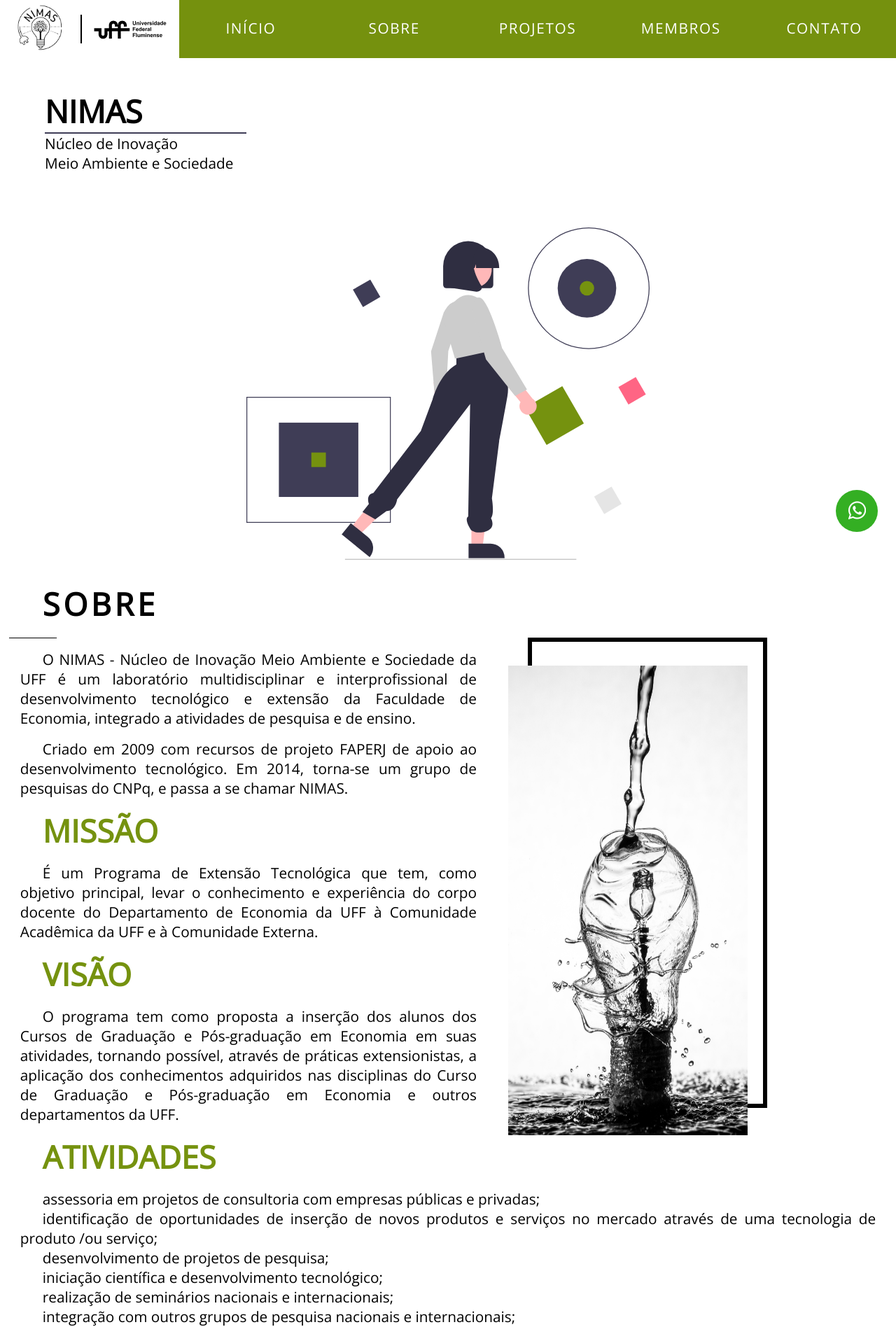
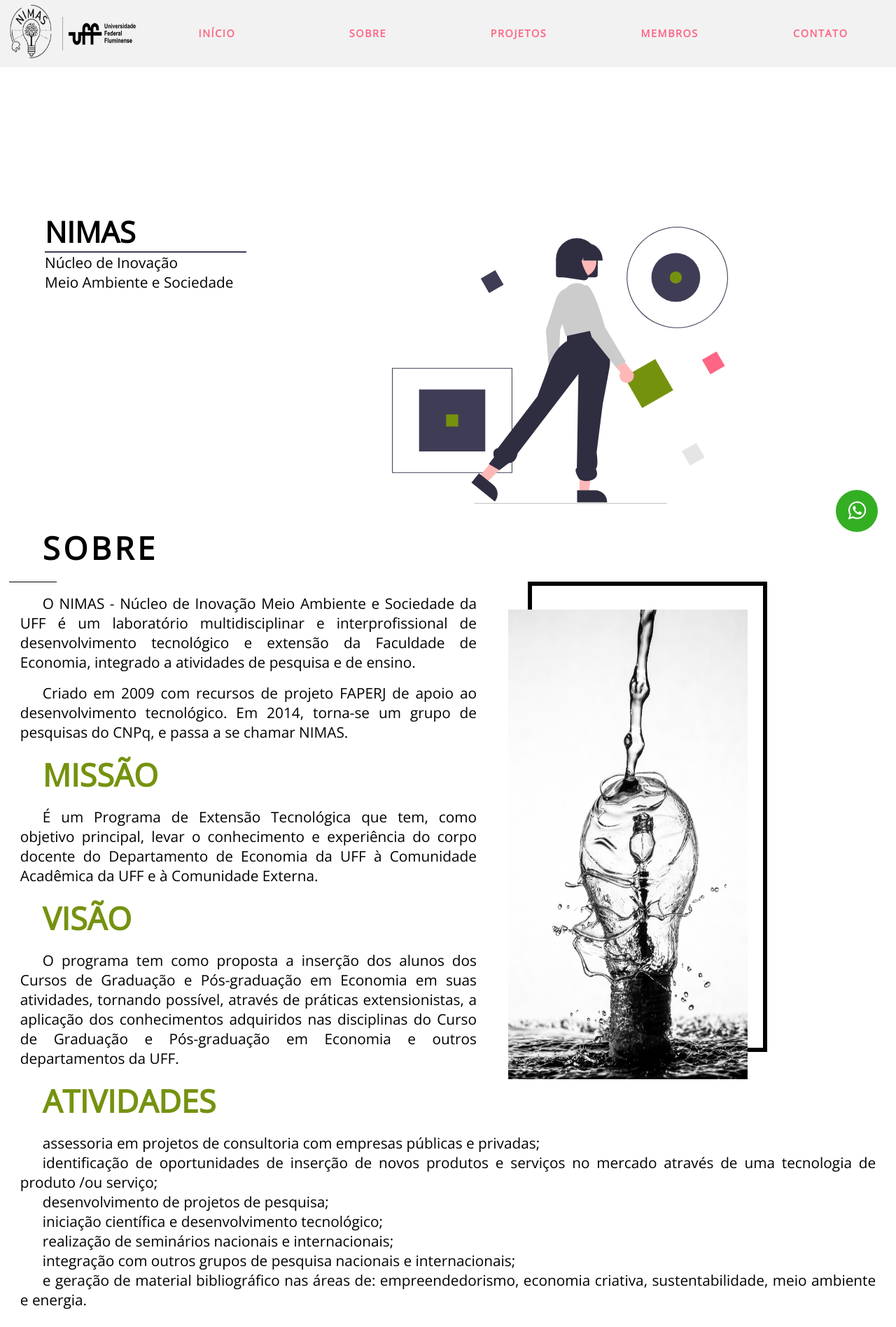
Before and after one commit to nimasuff/site-institucional, a PHP site: page / in a window 1280 px wide. Shown: the top 1896 px of the page at 70% size. Run offline with PHP 8.4, Linux system fonts and the light colour scheme.

Commit message:
Criação da responsividade do navegador e da primeira seção do site

```diff
--- a/index.html
+++ b/index.html
@@ -15,45 +15,39 @@
     <link href="https://fonts.googleapis.com/css2?family=Open+Sans:wght@300&display=swap" rel="stylesheet">
 </head>
 <body>
-    <header id="menu-e-discovery">
-        <nav>
-            <div id="container">
-                <div id="logo">
-                    <img src="img/logo nimas sem uff.png" alt="Logo do NIMAS">
-                    <img src="img/logo uff.png" alt="Logo da Universidade Federal Fluminense (UFF)">
+    <header id="menu">
+        <nav id="menu-navegacao">
+            <div id="menu-logo">
+                <img src="img/logo nimas sem uff.png" alt="Logo do NIMAS" id="logo-nimas">
+                <div class="linha-vertical"></div>
+                <img src="img/logo uff.png" alt="Logo da Universidade Federal Fluminense (UFF)" id="logo-uff">
             </div>
 
-                <div id="menu">
-                    <a href="#principal">Início</a>
-                    <a href="#sobre">Sobre</a>
-                    <a href="#projetos">Projetos</a>
-                    <a href="membros.html" onmouseover="submenuMembro()" onfocus="submenuMembro()" id="botao-membros">Membros</a>
-                    <a href="#contato">Contato</a>
+            <div id="menu-links" style="right: -100%;">
+                <a href="#principal" class="over-sublinha">Início</a>
+                <a href="#sobre" class="over-sublinha">Sobre</a>
+                <a href="#projetos" class="over-sublinha">Projetos</a>
+                <a href="membros.html" onmouseover="submenuMembro()" onfocus="submenuMembro()" id="botao-membros" class="over-sublinha">Membros</a>
+                <a href="#contato" class="over-sublinha">Contato</a>
             </div>
-                <div id="botão-menu">
-                    <label for="barra-menu"><i class="fa fa-bars" id="barras" style="transform: rotate(0deg);"></i></label>
-                    <input type="checkbox" name="barra-menu" id="barra-menu" onchange="menuMobile()">
-                </div>
+
+            <div id="menu-barras-mobile" style="right: 3%;">
+                <label for="barra-menu"><i class="fa fa-bars" id="barras" style="transform: rotate(0deg);color: #000;"></i></label>
+                <input type="checkbox" name="barra-menu" id="barra-menu">
             </div>
         </nav>
-        <div id="submenu-membro" style="display: none;">
-            <a href="coordenadora">Coordenação</a>
-            <a href="pesquisadores-uff">Pesquisadores Internos</a>
-            <a href="pesquisadores-externos">Pesquisadores Externos</a>
-            <a href="formandos-ciencias-economicas">Graduandos Ciências Econômicas</a>
-            <a href="alunos">Graduandos Ciências Ambientais</a>
-        </div>
-        <div class="discovery">
+    </header>
+    <section class="discovery">
         <div id="titulo-si">
             <h1>NIMAS</h1>
             <div class="sublinhado"></div>
             <p>Núcleo de Inovação <br>Meio Ambiente e Sociedade</p>
         </div>
+
         <div class="image-explan">
             <img src="img/call-to-action/tec-logic.svg" alt="Animação de personagem lógica e tec">
         </div>
-        </div>
-    </header>
+    </section>
     <section id="sobre">
         <div class="container">
             <article>
--- a/main.css
+++ b/main.css
@@ -18,11 +18,13 @@
 
     --fonte-principal: 'Open Sans', sans-serif;
 
-    --fonte-tamanho-desktop-grande: calc(2vw + .7rem);
+    --fonte-tamanho-desktop-grande: calc(2vw + 1rem);
     --fonte-tamanho-desktop-pequno: calc(1vw + .5rem);
+    --fonte-tamanho-desktop-menu: calc(.5vw + .5rem);
 
     --fonte-tamanho-mobile-grande: calc(1vw + 2rem);
     --fonte-tamanho-mobile-pequeno: calc(1vw + 1rem);
+    --fonte-tamanho-mobile-menu: calc(.5vw + .7rem);
 
     --cor: #F2D543;
 }
@@ -38,6 +40,11 @@
     box-sizing: content-box;
     overflow-x: hidden;
     font-family: var(--fonte-principal);
+    overflow-y: hidden;
+}
+
+html{
+    overflow-y: visible;
 }
 
 body{
@@ -48,220 +55,187 @@ body{
 }
 
 
-/* FORMATAÇÃO DO MENU DE NAVEGAÇÃO (desktop first)*/
-nav{
-    position: fixed;
+/* FORMATAÇÃO DO MENU DE NAVEGAÇÃO & CHAMADA DO SITE (desktop first)*/
+
+    #menu #menu-navegacao{
+        display: flex;
+        flex-direction: row;
+        height: 10vh;
         width: 100%;
+        justify-content: space-between;
+        background-color: var(--cor-cinza2);
+    }
+        #menu-navegacao #menu-logo{
             display: flex;
             flex-direction: row;
             align-items: center;
-    padding: 0;
+            height: 100%;
+            width: 100%;
+        }
+            #menu-logo #logo-nimas{
+                height: 100%;
+            }
+            #menu-logo .linha-vertical{
+                width: 1.5px;
+                height: 50%;
+                background-color: var(--cor-cinza);
+            }
+            #menu-logo #logo-uff{
+                height: 100%;
+            }
+        #menu-navegacao #menu-links{
+            display: flex;
+            flex-direction: column;
+            justify-content: space-evenly;
+            align-items: center;
+            position: fixed;
+            height: min-content;
+            width: 35%;
+            background-color: var(--cor-roxo);
+            padding-top: 3rem;
+
+            z-index: 1000;
+            transition: right 300ms ease;
+        }
+            #menu-links a{
+                text-transform: uppercase;
+                text-decoration: none;
+                text-align: center;
+
+                font-size: var(--fonte-tamanho-mobile-menu);
+                color: var(--cor-rosa);
+                letter-spacing: .1rem;
+
+                position: relative;
+                line-height: 10vh;
+                width: 100%;
+                height: 100%;
+            }
+                .over-sublinha::after{
+                    content: '';
+                    width:  100%;
+                    height: 2px;
+                    background-color: var(--cor-rosa);
+                    position: absolute;
+                    bottom: 0;
+                    left: 0;
+
+                    transform: scaleX(0);
+                    transform-origin: right;
+                    transition: transform 300ms ease;
+                }
+                .over-sublinha:hover::after{
+                    transform-origin: left;
+                    transform: scaleX(1);
+                }
+        #menu-navegacao #menu-barras-mobile{
+            display: flex;
             justify-content: center;
-    background-color: var(--cor-destaque);
-    z-index: 999;
+            align-items: center;
+            z-index: 1000;
+            top: 2%;
+
+            position: fixed;
+            transition: right 300ms ease;
+        }
+            #menu-barras-mobile input[type="checkbox"]{
+                display: none;
+            }
+            #menu-barras-mobile #barras{
+                font-size: var(--fonte-tamanho-mobile-grande);
+                transition:
+                    transform 300ms ease,
+                    color 400ms ease;
             }
 
-    #container {
-        width: 100vw;
+.discovery{
     display: flex;
-        flex-direction: row;
-        justify-content: space-between;
+    flex-direction: column;
+    justify-content: space-evenly;
+    align-items: flex-start;
+    height: auto;
+}
+    .discovery .image-explan{
+        display: flex;
+        width: 90%;
+        margin-left: 5%;
+    }
+        .image-explan img{
+            margin: 0 auto;
+            height: 100%;
+        }
+    .discovery #titulo-si{
+        margin: 5% 5%;
+        width: 90%;
+    }
+        #titulo-si h1{
+            font-size: var(--fonte-tamanho-mobile-grande);
+        }
+        #titulo-si .sublinhado{
+            height: 1.5px;
+            width: 100%;
+            background-color: var(--cor-roxo);
+        }
+        #titulo-si p{
+            font-size: var(--fonte-tamanho-mobile-pequeno);
         }
 
-        div#logo{
-            display: flex;
-            width: 20%;
+@media (min-width: 700px){
+    #menu{
+        position: fixed;
+        z-index: 1000;
+        width: 100%;
+    }
+        #menu #menu-navegacao{
+            height: 12vh;
+            width: 100%;
+            background: var(--cor-cinza2);
+        }
+            #menu-navegacao #menu-logo{
+                width: 15rem;
+            }
+            #menu-navegacao #menu-links{
                 flex-direction: row;
-            justify-content: space-around;
-            align-items: center;
-            left: 0;
-            top: 0;
-
-            background-color: var(--cor-primaria-clara);
-
-        }
-
-            div#logo img{
-                width: auto;
-                height: 5rem;
-                align-items: center;
-                position: relative;
-            }
-            div#logo:first-child::after{
-                content: '';
-                height: 50%;
-                width: 1.5px;
-                background-color: var(--cor-primaria-escura);
-                position: absolute;
-                left: 9%;
-                top: 25%;
-            }
-
-        div#menu{
-            display: flex;
-            flex-direction: row;
-            align-items: center;
-            justify-content: space-around;
-            line-height: 5rem;
-            flex-shrink: 0;
-            width: 80%;
-        }
-
-            #menu a{
-                width: 100%;
-                text-align: center;
-                text-decoration: none;
-                text-transform: uppercase;
-                font-family: var(--fonte-principal);
-                font-size: var(--fonte-tamanho-desktop-pequno);
-                color: var(--cor-primaria-clara);
-                letter-spacing: .1rem;
-                border-bottom: 3px solid transparent;
-                transition:
-                    font-weight 0s ease-out,
-                    border-bottom .25s ease;
-            }
-
-            #menu a:hover,
-            #menu a:active{
-                border-bottom:solid var(--cor-primaria-clara) 3px;
-                border-radius: 2px;
-                font-weight: 600;
-            }
-
-                div#submenu-membro{
-                    flex-direction: column;
-                    justify-content: space-around;
-                    align-items: flex-start;
-                    background-color: var(--cor-destaque-darker);
-                    position: fixed;
-                    top: 5.2rem;
-                    right: 2%;
-                    width: 30%;
-
-                    z-index: +3;
-                    border-radius: 0 0 .3rem .3rem;
-
-                    transition: all 300ms ease;
-                }
-                    div#submenu-membro a{
-                        text-decoration: none;
-                        color: var(--cor-primaria-clara);
-                        text-align: left;
-                        line-height: 1.5rem;
-                        text-transform: uppercase;
-                        font-family: var(--fonte-principal);
-                        font-size: var(--fonte-tamanho-desktop-pequno);
-                        letter-spacing: .1rem;
-                        line-height: 300%;
-                        padding-left: 1rem;
                 width: 100%;
                 height: 100%;
-
-                        transition: background-color 250ms ease;
+                justify-content: space-evenly;
+                background-color: transparent;
+                position: initial;
+                padding-top: initial;
             }
-                    div#submenu-membro a:hover{
-                        background-color: var(--cor-destaque);
+                #menu-links a{
+                    top: 0;
+                    line-height: 12vh;
+                    font-weight: 900;
+                    font-size: var(--fonte-tamanho-desktop-menu);
                 }
-
-
-        #botão-menu{
-            display: none;
-            height: auto;
-            position: absolute;
-            margin-top: 1.4rem;
-            right: 0;
-            align-content: center;
-        }
-            #botão-menu .fa-bars{
-                font-size: 2rem;
-                color: var(--cor-primaria-escura);
-            }
-                #botão-menu input#barra-menu{
+            #menu-navegacao #menu-barras-mobile{
                 display: none;
             }
-@media (max-width: 850px){
-    #container{
-        display: flex;
-        justify-content: space-between;
-        overflow-x: hidden;
-    }
-        div#logo{
-            width: 100%;
-            justify-content: flex-start;
-        }
-            div#logo:first-child::after{
-                left: 5.8rem;
-        }
-        #botão-menu{
-            display: flex;
-            background-color: transparent;
-            align-items: center;
+    .discovery{
+        height: 90vh;
+        flex-direction: column;
         justify-content: center;
-            width: 30%;
-        }
-            #botão-menu .fa-bars{
-                cursor: pointer;
-                position: fixed;
-                color: var(--cor-primaria-escura);
 
-                transition: transform 300ms ease;
-            }
-            div#menu{
-                flex-direction: column;
-                width: 25%;
-                height: auto;
-                background-color: var(--cor-destaque);
-                padding: 5rem 0 0 0;
-                align-items: center;
-                right: 0;
-                margin-right: -14rem;
-                position: fixed;
-                transition: margin-right ease-out 500ms;
-            }
-            div#menu a{
-                width: 100%;
-            }
-            div#menu a:hover{
-                background-color: var(--cor-destaque);
-            }
-}
-/*________________________________*/
-
-/* FORMATAÇÃO DA VITRINE DO SITE (MOBILE FIRST)*/
-    .discovery{
         background: url(img/call-to-action/tec-logic.svg);
-        background-size: 80%;
         background-repeat: no-repeat;
-        background-position: bottom;
-        height: 65vh;
+        background-position-x: 70%;
+        background-position-y: 100%;
+        background-size: 30rem;
     }
         .discovery .image-explan{
             display: none;
         }
         .discovery #titulo-si{
-            margin: 25% 5%;
+            height: auto;
         }
-        .discovery .sublinhado{
-            height: 1.5px;
-            width: 100%;
-            background-color: var(--cor-roxo);
+            #titulo-si h1{
+                font-size: var(--fonte-tamanho-desktop-grande);
             }
-@media (min-width: 700px){
-.discovery{
-    height: 100vh;
-    background-size: 45%;
-}
-    .discovery #titulo-si{
-        margin: 10% 5%;
-    }
-    .discovery #titulo-si h1{
-        font-size: var(--fonte-tamanho-mobile-grande);
-    }
-    .discovery #titulo-si p{
+            #titulo-si p{
                 font-size: var(--fonte-tamanho-desktop-pequno);
             }
-    .discovery .sublinhado{
+            #titulo-si .sublinhado{
                 width: 25%;
             }
 }
```
Also changed, not shown: config.js (+16 -35 lines), membros.html (+0 -7 lines). Lines whose indentation alone changed are shown as unchanged.
